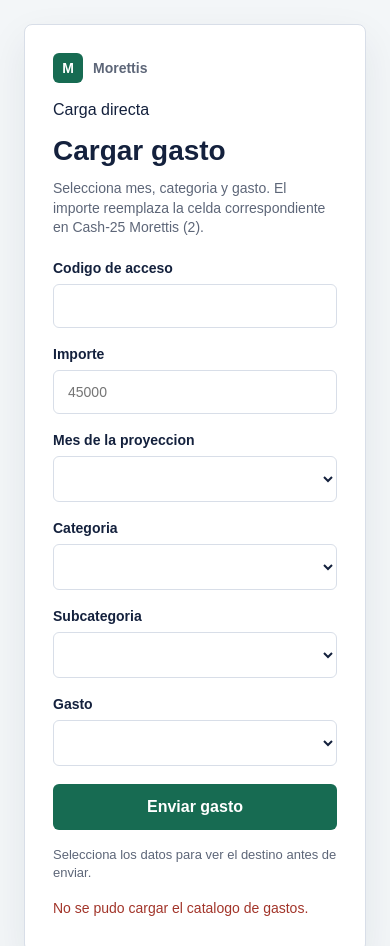
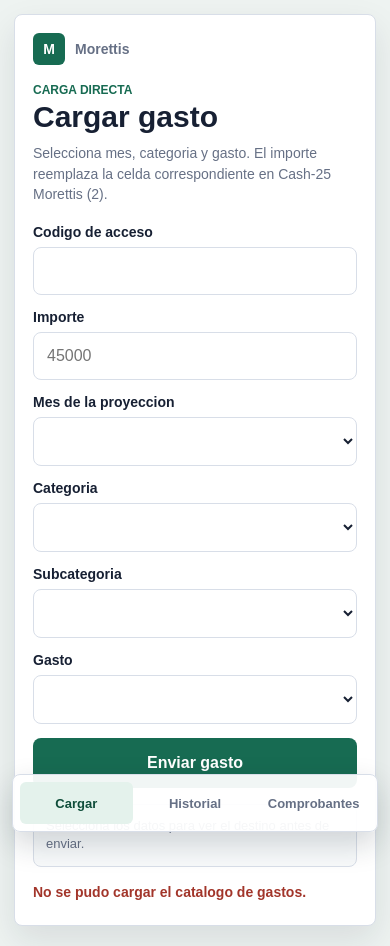
Before and after one commit to santimoretti9/morettis-gastos, a website: page public/index.html in a window 390 px wide. Shown: the top 946 px of the page. Drawn offline with Linux system fonts and the light colour scheme; no server answers.

Commit message:
Mejora diseño mobile

```diff
--- a/public/styles.css
+++ b/public/styles.css
@@ -1,36 +1,54 @@
 :root {
   color-scheme: light;
-  --ink: #14213d;
-  --muted: #5d6678;
+  --ink: #172033;
+  --muted: #667085;
   --line: #d8dee8;
   --surface: #ffffff;
-  --page: #f3f6f8;
+  --page: #eef3f1;
   --accent: #176b52;
   --accent-dark: #0f4d3a;
+  --accent-soft: #e4f2ec;
   --danger: #a2352a;
+  --shadow: 0 14px 34px rgba(18, 32, 47, 0.10);
 }
 * { box-sizing: border-box; }
+html { min-height: 100%; }
 body { margin: 0; min-height: 100vh; font-family: Arial, Helvetica, sans-serif; color: var(--ink); background: var(--page); }
-.app-shell { min-height: 100vh; display: grid; place-items: center; padding: 24px; }
-.expense-panel { width: min(100%, 460px); background: var(--surface); border: 1px solid var(--line); border-radius: 8px; padding: 28px; box-shadow: 0 16px 40px rgba(20, 33, 61, 0.08); }
+.app-shell { min-height: 100vh; display: grid; align-items: start; justify-items: center; padding: 14px 14px 92px; }
+.expense-panel { width: min(100%, 520px); background: var(--surface); border: 1px solid var(--line); border-radius: 8px; padding: 18px; box-shadow: var(--shadow); }
+.wide-panel { width: min(100%, 760px); }
 .brand-row { display: flex; align-items: center; gap: 10px; color: var(--muted); font-size: 14px; font-weight: 700; margin-bottom: 18px; }
-.mark { width: 30px; height: 30px; display: grid; place-items: center; border-radius: 6px; color: #fff; background: var(--accent); }
-h1 { margin: 0 0 24px; font-size: 28px; line-height: 1.15; letter-spacing: 0; }
-.form { display: grid; gap: 18px; }
-label { display: grid; gap: 8px; font-size: 14px; font-weight: 700; }
-input, textarea, select { width: 100%; border: 1px solid var(--line); border-radius: 6px; padding: 13px 14px; color: var(--ink); font: inherit; font-weight: 400; background: #fff; }
-textarea { resize: vertical; min-height: 126px; }
+.mark { width: 32px; height: 32px; display: grid; place-items: center; border-radius: 6px; color: #fff; background: var(--accent); }
+.page-heading { margin-bottom: 10px; }
+.page-heading p { margin: 0 0 4px; color: var(--accent); font-size: 12px; font-weight: 800; text-transform: uppercase; letter-spacing: 0; }
+h1 { margin: 0; font-size: 30px; line-height: 1.08; letter-spacing: 0; }
+.helper-text { margin: 10px 0 20px; color: var(--muted); font-size: 14px; line-height: 1.45; }
+.form { display: grid; gap: 14px; }
+label { display: grid; gap: 7px; font-size: 14px; font-weight: 800; }
+input, textarea, select { width: 100%; border: 1px solid var(--line); border-radius: 8px; padding: 14px 13px; color: var(--ink); font: inherit; font-size: 16px; font-weight: 400; background: #fff; }
+textarea { resize: vertical; min-height: 112px; }
 input:focus, textarea:focus, select:focus { outline: 3px solid rgba(23, 107, 82, 0.18); border-color: var(--accent); }
-button { min-height: 46px; border: 0; border-radius: 6px; color: #fff; background: var(--accent); font: inherit; font-weight: 700; cursor: pointer; }
+button { min-height: 50px; border: 0; border-radius: 8px; color: #fff; background: var(--accent); font: inherit; font-weight: 800; cursor: pointer; }
 button:hover { background: var(--accent-dark); }
 button:disabled { opacity: 0.68; cursor: progress; }
-.status { min-height: 24px; margin-top: 18px; color: var(--muted); font-size: 14px; line-height: 1.4; }
-.status.error { color: var(--danger); }
-.status.ok { color: var(--accent-dark); }
-
-select { appearance: auto; }
-.preview { min-height: 22px; margin-top: 16px; color: var(--muted); font-size: 13px; line-height: 1.35; }
-
+.status { min-height: 24px; margin-top: 16px; color: var(--muted); font-size: 14px; line-height: 1.4; }
+.status.error { color: var(--danger); font-weight: 700; }
+.status.ok { color: var(--accent-dark); font-weight: 700; }
+.preview { margin-top: 16px; padding: 12px; border: 1px solid var(--line); border-radius: 8px; color: var(--muted); background: #f8fafb; font-size: 13px; line-height: 1.4; }
+.bottom-nav { position: fixed; left: 12px; right: 12px; bottom: 12px; z-index: 5; display: grid; grid-template-columns: repeat(3, 1fr); gap: 6px; padding: 7px; border: 1px solid var(--line); border-radius: 8px; background: rgba(255, 255, 255, 0.94); box-shadow: 0 12px 30px rgba(18, 32, 47, 0.18); }
+.bottom-nav a { min-height: 42px; display: grid; place-items: center; border-radius: 6px; color: var(--muted); text-decoration: none; font-size: 13px; font-weight: 800; }
+.bottom-nav a.active { color: var(--accent-dark); background: var(--accent-soft); }
+.history-list { display: grid; gap: 12px; }
+.history-item { border: 1px solid var(--line); border-radius: 8px; padding: 14px; background: #fff; }
+.history-top { display: flex; align-items: flex-start; justify-content: space-between; gap: 12px; }
+.history-item h2 { margin: 8px 0 3px; font-size: 18px; line-height: 1.2; }
+.history-item p { margin: 0; color: var(--muted); line-height: 1.4; }
+.history-item strong { white-space: nowrap; font-size: 18px; }
+.pill { display: inline-block; padding: 5px 8px; border-radius: 6px; color: var(--accent-dark); background: var(--accent-soft); font-size: 12px; font-weight: 800; }
+dl { display: grid; grid-template-columns: 1fr; gap: 8px; margin: 14px 0; }
+dt { color: var(--muted); font-size: 12px; font-weight: 800; }
+dd { margin: 3px 0 0; font-size: 14px; }
+.muted { color: var(--muted); }
 .review-shell { width: min(100%, 980px); margin: 0 auto; padding: 28px; }
 .review-header { display: flex; align-items: center; justify-content: space-between; gap: 16px; margin-bottom: 22px; }
 .review-header h1 { margin: 0; }
@@ -41,11 +59,17 @@ select { appearance: auto; }
 .pending-main h2 { margin: 4px 0 0; font-size: 19px; letter-spacing: 0; }
 .pending-main strong { font-size: 20px; white-space: nowrap; }
 .pending-label { color: var(--muted); font-size: 12px; font-weight: 700; }
-dl { display: grid; grid-template-columns: repeat(3, minmax(0, 1fr)); gap: 10px; margin: 16px 0; }
-dt { color: var(--muted); font-size: 12px; font-weight: 700; }
-dd { margin: 4px 0 0; font-size: 14px; }
-.pending-item p { color: var(--muted); margin: 0 0 16px; line-height: 1.4; }
 .review-status { margin: 18px 0 0; }
-@media (max-width: 680px) { .review-shell { padding: 18px; } .review-header { display: grid; } .pending-main { display: grid; } dl { grid-template-columns: 1fr; } }
-
-.helper-text { margin: -12px 0 22px; color: var(--muted); font-size: 14px; line-height: 1.4; }
+@media (min-width: 720px) {
+  .app-shell { padding: 32px 24px 110px; }
+  .expense-panel { padding: 28px; }
+  .bottom-nav { left: 50%; right: auto; width: min(520px, calc(100% - 32px)); transform: translateX(-50%); }
+  dl { grid-template-columns: repeat(3, minmax(0, 1fr)); }
+}
+@media (max-width: 680px) {
+  .review-shell { padding: 18px; }
+  .review-header { display: grid; }
+  .pending-main { display: grid; }
+  .history-top { display: grid; }
+  .history-item strong { white-space: normal; }
+}
```
